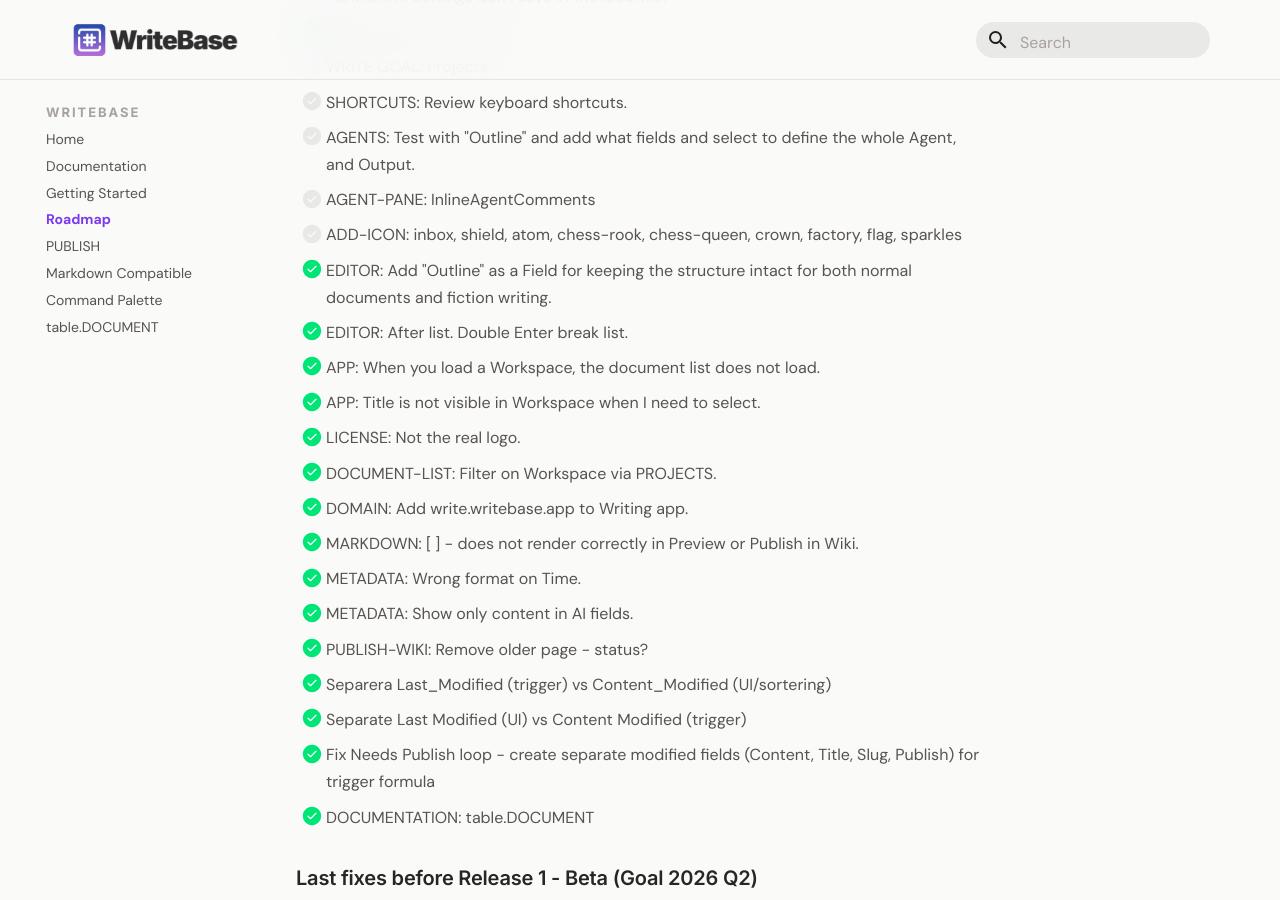
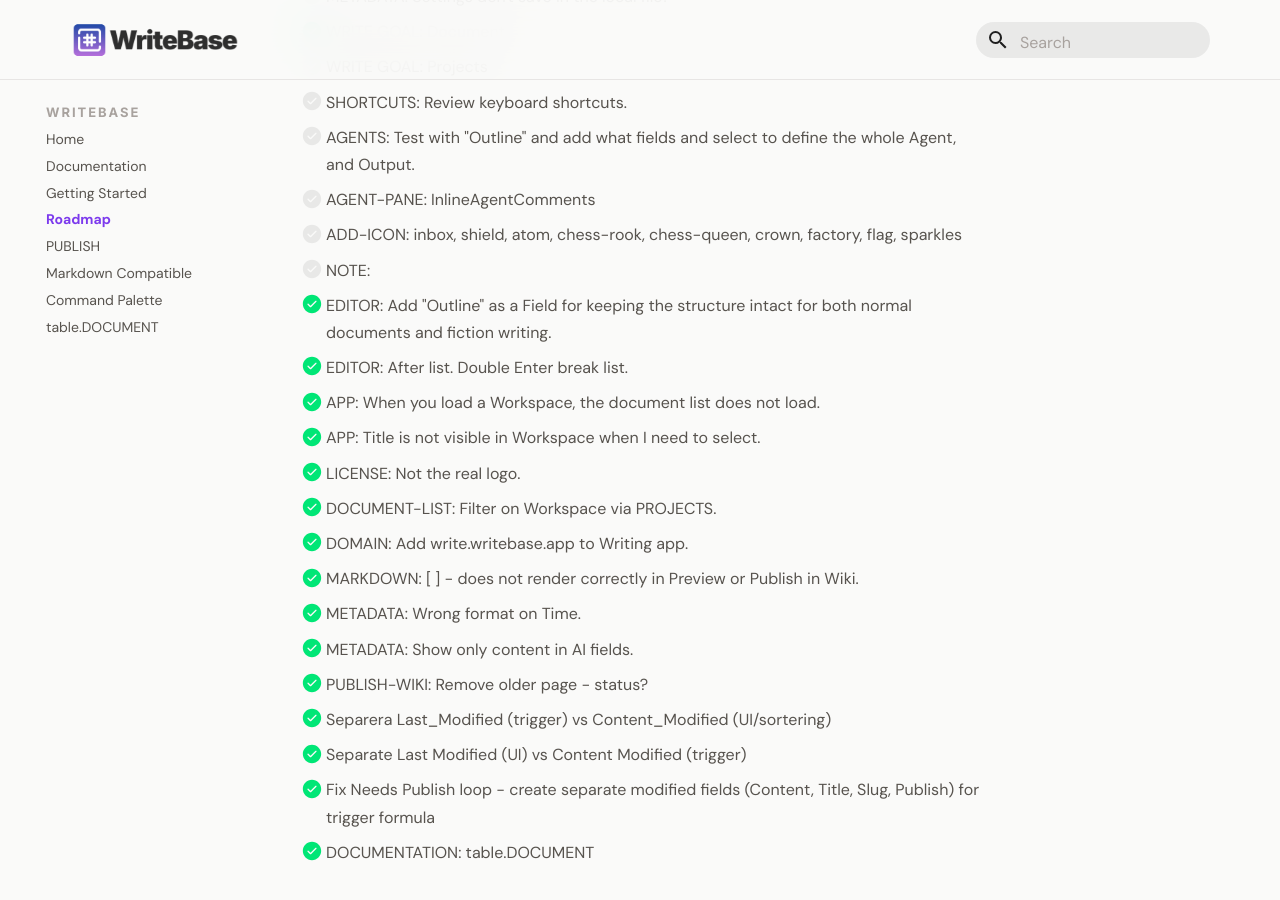
Before and after one commit to larssonhthomas-afk/writebase-docs, an MkDocs documentation site: the page built from docs/009-roadmap.md, in a window 1280 px wide and 900 px high, scrolled down 986 px. Built offline with MkDocs 1.6.1 and Material for MkDocs 9.7.7, drawn with Linux system fonts in a browser that asks for light colours; some web fonts are replaced.

Commit message:
Update 009-roadmap.md

```diff
--- a/docs/009-roadmap.md
+++ b/docs/009-roadmap.md
@@ -43,6 +43,7 @@ This Backlog has a priority 1-3.
 - [ ] AGENTS: Test with "Outline" and add what fields and select to define the whole Agent, and Output.
 - [ ] AGENT-PANE: InlineAgentComments
 - [ ] ADD-ICON: inbox, shield, atom, chess-rook, chess-queen, crown, factory, flag, sparkles
+- [ ] NOTE:
 
 - [x] EDITOR: Add "Outline" as a Field for keeping the structure intact for both normal documents and fiction writing.
 - [x] EDITOR: After list. Double Enter break list.
```
